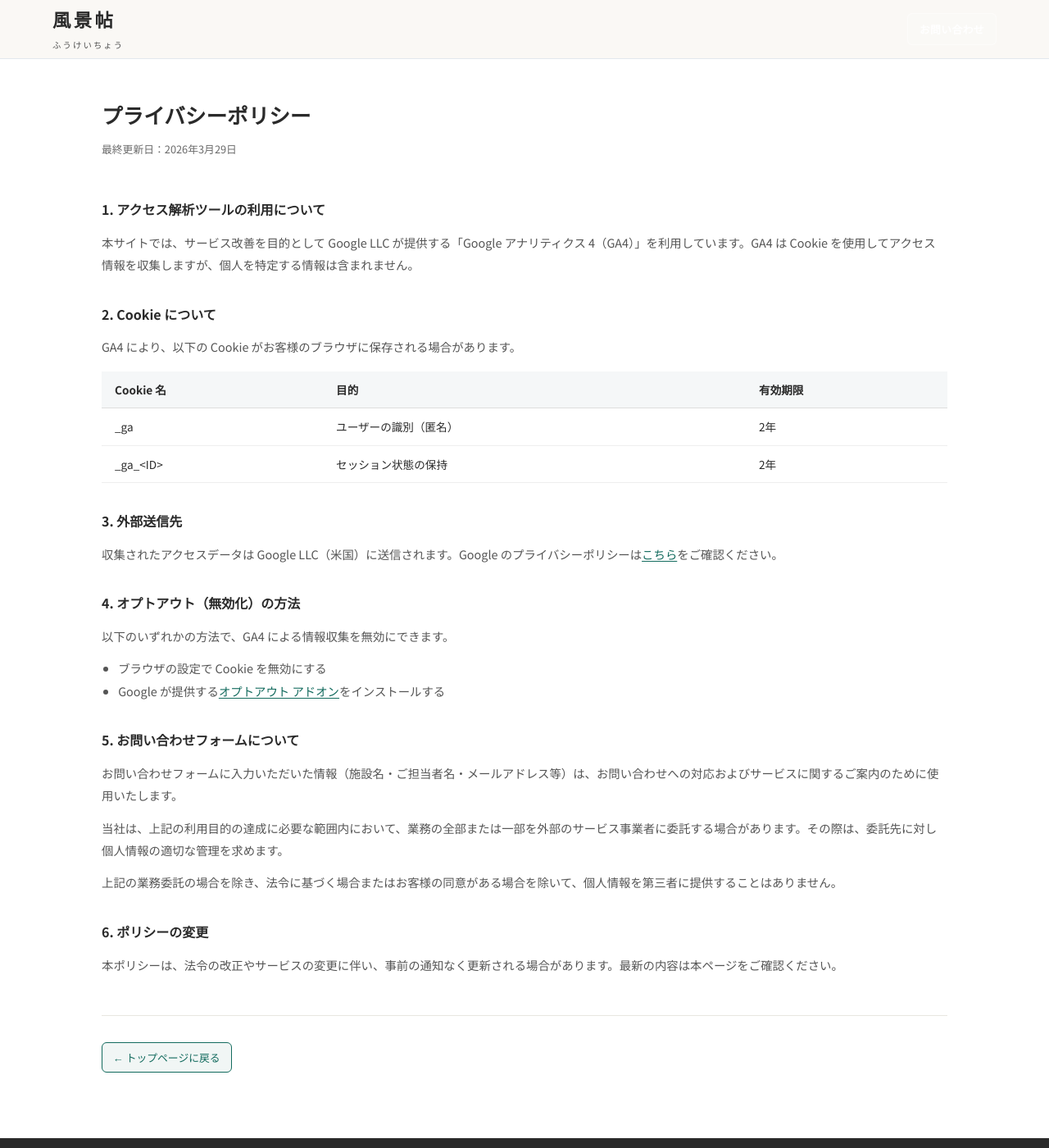
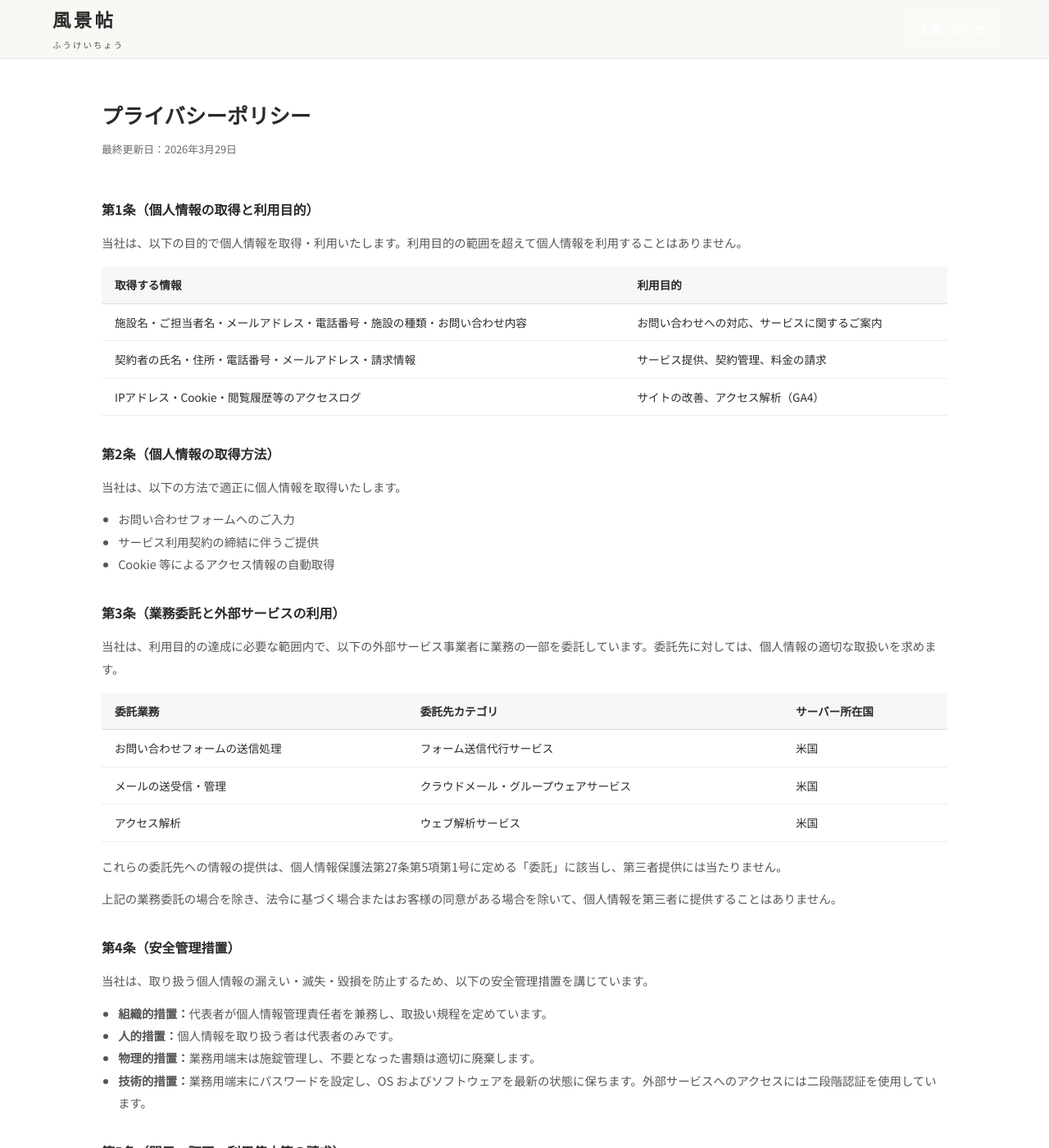
Before and after one commit to dr836gnypeq-ctrl/fukeichou-site, a Jekyll site: the page built from privacy.html, in a window 1280 px wide and 1400 px high. Shown: the whole window at 82% size. Built offline with Jekyll 4.4.1, drawn with Linux system fonts in a browser that asks for light colours; nearby versions of some CDN libraries; some of the changed text lies outside the part shown.

Commit message:
プライバシーポリシー全面改定: 6条→8条構成
- 第1条: 利用目的を網羅（フォーム・契約・GA4）
- 第2条: 取得方法を明記
- 第3条: 業務委託を外部サービス3種（米国）で整理、法27条5項1号引用
- 第4条: 安全管理措置を4分類で新設（法的義務）
- 第5条: 開示・訂正・利用停止等の請求手続きを新設（法的義務）
- 第6条: Cookie・GA4（旧1-4条を統合）
- 第7条: 問い合わせ窓口を新設（info@eyemel.co.jp）（法的義務）
- 第8条: ポリシーの変更（旧6条）

```diff
--- a/privacy.html
+++ b/privacy.html
@@ -1,7 +1,7 @@
 ---
 layout: default
 title: プライバシーポリシー
-description: 風景帖のプライバシーポリシー。Cookie・アクセス解析ツールの利用、外部送信先、オプトアウト方法について。
+description: 風景帖のプライバシーポリシー。個人情報の取扱い、利用目的、安全管理措置、開示等の請求手続きについて。
 noindex: true
 no_contact: true
 ---
@@ -22,11 +22,61 @@ no_contact: true
 
 <div class="privacy-body">
 
-<h2>1. アクセス解析ツールの利用について</h2>
-<p>本サイトでは、サービス改善を目的として Google LLC が提供する「Google アナリティクス 4（GA4）」を利用しています。GA4 は Cookie を使用してアクセス情報を収集しますが、個人を特定する情報は含まれません。</p>
+<h2>第1条（個人情報の取得と利用目的）</h2>
+<p>当社は、以下の目的で個人情報を取得・利用いたします。利用目的の範囲を超えて個人情報を利用することはありません。</p>
+<div class="privacy-table-wrap">
+<table class="privacy-table">
+<thead>
+<tr><th>取得する情報</th><th>利用目的</th></tr>
+</thead>
+<tbody>
+<tr><td>施設名・ご担当者名・メールアドレス・電話番号・施設の種類・お問い合わせ内容</td><td>お問い合わせへの対応、サービスに関するご案内</td></tr>
+<tr><td>契約者の氏名・住所・電話番号・メールアドレス・請求情報</td><td>サービス提供、契約管理、料金の請求</td></tr>
+<tr><td>IPアドレス・Cookie・閲覧履歴等のアクセスログ</td><td>サイトの改善、アクセス解析（GA4）</td></tr>
+</tbody>
+</table>
+</div>
 
-<h2>2. Cookie について</h2>
-<p>GA4 により、以下の Cookie がお客様のブラウザに保存される場合があります。</p>
+<h2>第2条（個人情報の取得方法）</h2>
+<p>当社は、以下の方法で適正に個人情報を取得いたします。</p>
+<ul class="privacy-list">
+<li>お問い合わせフォームへのご入力</li>
+<li>サービス利用契約の締結に伴うご提供</li>
+<li>Cookie 等によるアクセス情報の自動取得</li>
+</ul>
+
+<h2>第3条（業務委託と外部サービスの利用）</h2>
+<p>当社は、利用目的の達成に必要な範囲内で、以下の外部サービス事業者に業務の一部を委託しています。委託先に対しては、個人情報の適切な取扱いを求めます。</p>
+<div class="privacy-table-wrap">
+<table class="privacy-table">
+<thead>
+<tr><th>委託業務</th><th>委託先カテゴリ</th><th>サーバー所在国</th></tr>
+</thead>
+<tbody>
+<tr><td>お問い合わせフォームの送信処理</td><td>フォーム送信代行サービス</td><td>米国</td></tr>
+<tr><td>メールの送受信・管理</td><td>クラウドメール・グループウェアサービス</td><td>米国</td></tr>
+<tr><td>アクセス解析</td><td>ウェブ解析サービス</td><td>米国</td></tr>
+</tbody>
+</table>
+</div>
+<p>これらの委託先への情報の提供は、個人情報保護法第27条第5項第1号に定める「委託」に該当し、第三者提供には当たりません。</p>
+<p>上記の業務委託の場合を除き、法令に基づく場合またはお客様の同意がある場合を除いて、個人情報を第三者に提供することはありません。</p>
+
+<h2>第4条（安全管理措置）</h2>
+<p>当社は、取り扱う個人情報の漏えい・滅失・毀損を防止するため、以下の安全管理措置を講じています。</p>
+<ul class="privacy-list">
+<li><strong>組織的措置：</strong>代表者が個人情報管理責任者を兼務し、取扱い規程を定めています。</li>
+<li><strong>人的措置：</strong>個人情報を取り扱う者は代表者のみです。</li>
+<li><strong>物理的措置：</strong>業務用端末は施錠管理し、不要となった書類は適切に廃棄します。</li>
+<li><strong>技術的措置：</strong>業務用端末にパスワードを設定し、OS およびソフトウェアを最新の状態に保ちます。外部サービスへのアクセスには二段階認証を使用しています。</li>
+</ul>
+
+<h2>第5条（開示・訂正・利用停止等の請求）</h2>
+<p>お客様は、当社が保有するお客様の個人情報について、個人情報保護法に基づき、開示・訂正・追加・削除・利用停止・消去・第三者提供の停止を請求することができます。</p>
+<p>ご請求の際は、第7条に記載の窓口までお問い合わせください。ご本人確認をさせていただいた上で、法令に基づき、合理的な期間内に対応いたします。</p>
+
+<h2>第6条（Cookie・アクセス解析）</h2>
+<p>本サイトでは、Google LLC が提供する「Google アナリティクス 4（GA4）」を利用しています。GA4 は以下の Cookie を使用してアクセス情報を収集しますが、個人を特定する情報は含まれません。</p>
 <div class="privacy-table-wrap">
 <table class="privacy-table">
 <thead>
@@ -38,23 +88,18 @@ no_contact: true
 </tbody>
 </table>
 </div>
-
-<h2>3. 外部送信先</h2>
-<p>収集されたアクセスデータは Google LLC（米国）に送信されます。Google のプライバシーポリシーは<a href="https://policies.google.com/privacy" target="_blank" rel="noopener noreferrer" class="privacy-link">こちら</a>をご確認ください。</p>
-
-<h2>4. オプトアウト（無効化）の方法</h2>
-<p>以下のいずれかの方法で、GA4 による情報収集を無効にできます。</p>
+<p>以下の方法で GA4 による情報収集を無効にできます。</p>
 <ul class="privacy-list">
 <li>ブラウザの設定で Cookie を無効にする</li>
 <li>Google が提供する<a href="https://tools.google.com/dlpage/gaoptout" target="_blank" rel="noopener noreferrer" class="privacy-link">オプトアウト アドオン</a>をインストールする</li>
 </ul>
 
-<h2>5. お問い合わせフォームについて</h2>
-<p>お問い合わせフォームに入力いただいた情報（施設名・ご担当者名・メールアドレス等）は、お問い合わせへの対応およびサービスに関するご案内のために使用いたします。</p>
-<p>当社は、上記の利用目的の達成に必要な範囲内において、業務の全部または一部を外部のサービス事業者に委託する場合があります。その際は、委託先に対し個人情報の適切な管理を求めます。</p>
-<p>上記の業務委託の場合を除き、法令に基づく場合またはお客様の同意がある場合を除いて、個人情報を第三者に提供することはありません。</p>
+<h2>第7条（お問い合わせ窓口）</h2>
+<p>個人情報の取扱いに関するお問い合わせ・ご相談、および第5条に基づく開示等のご請求は、以下の窓口までご連絡ください。</p>
+<p>アイメル合同会社（<a href="{{ '/company' | relative_url }}" class="privacy-link">運営者情報はこちら</a>）<br>
+メール：info@eyemel.co.jp</p>
 
-<h2>6. ポリシーの変更</h2>
+<h2>第8条（ポリシーの変更）</h2>
 <p>本ポリシーは、法令の改正やサービスの変更に伴い、事前の通知なく更新される場合があります。最新の内容は本ページをご確認ください。</p>
 
 </div>
```
